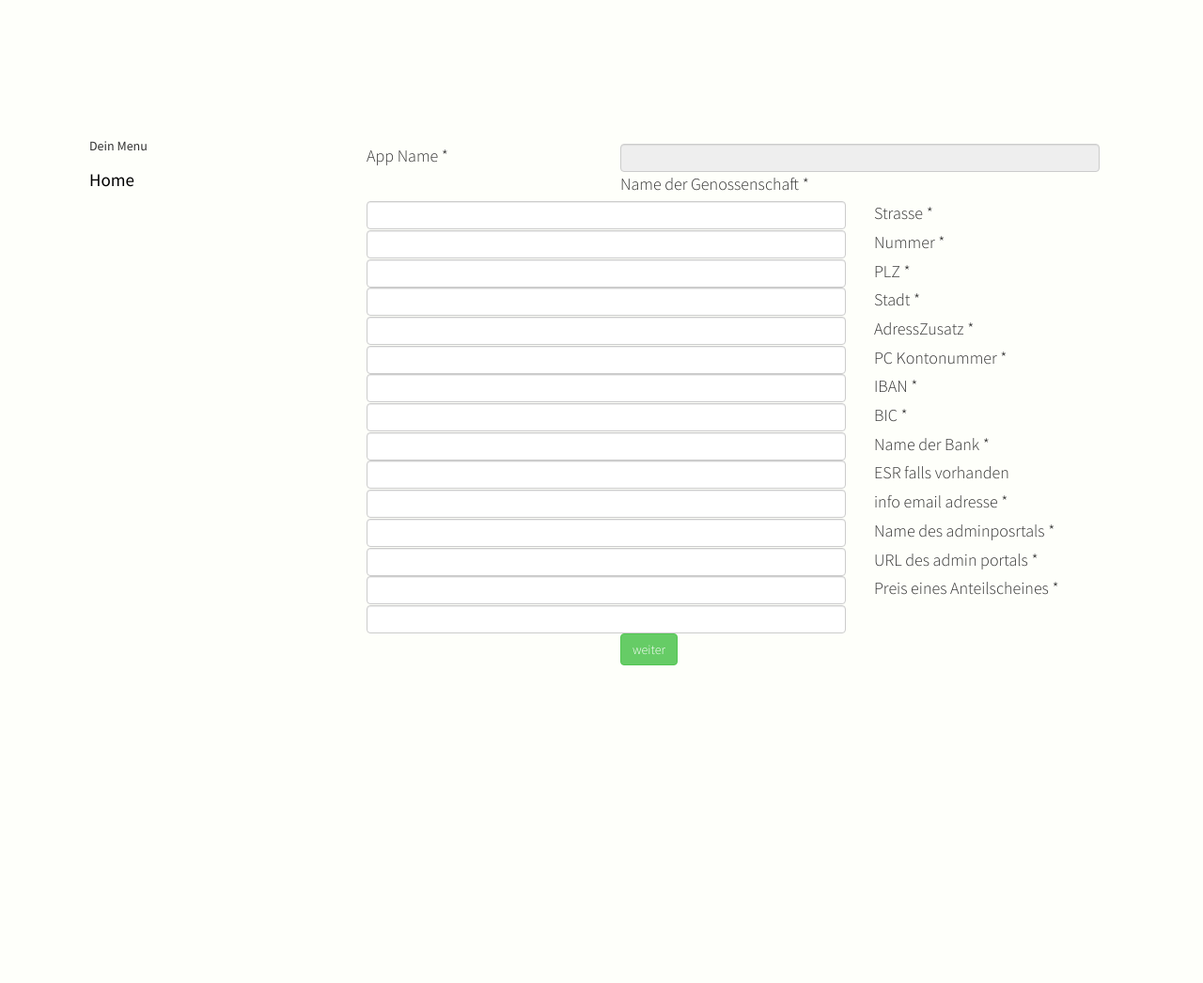
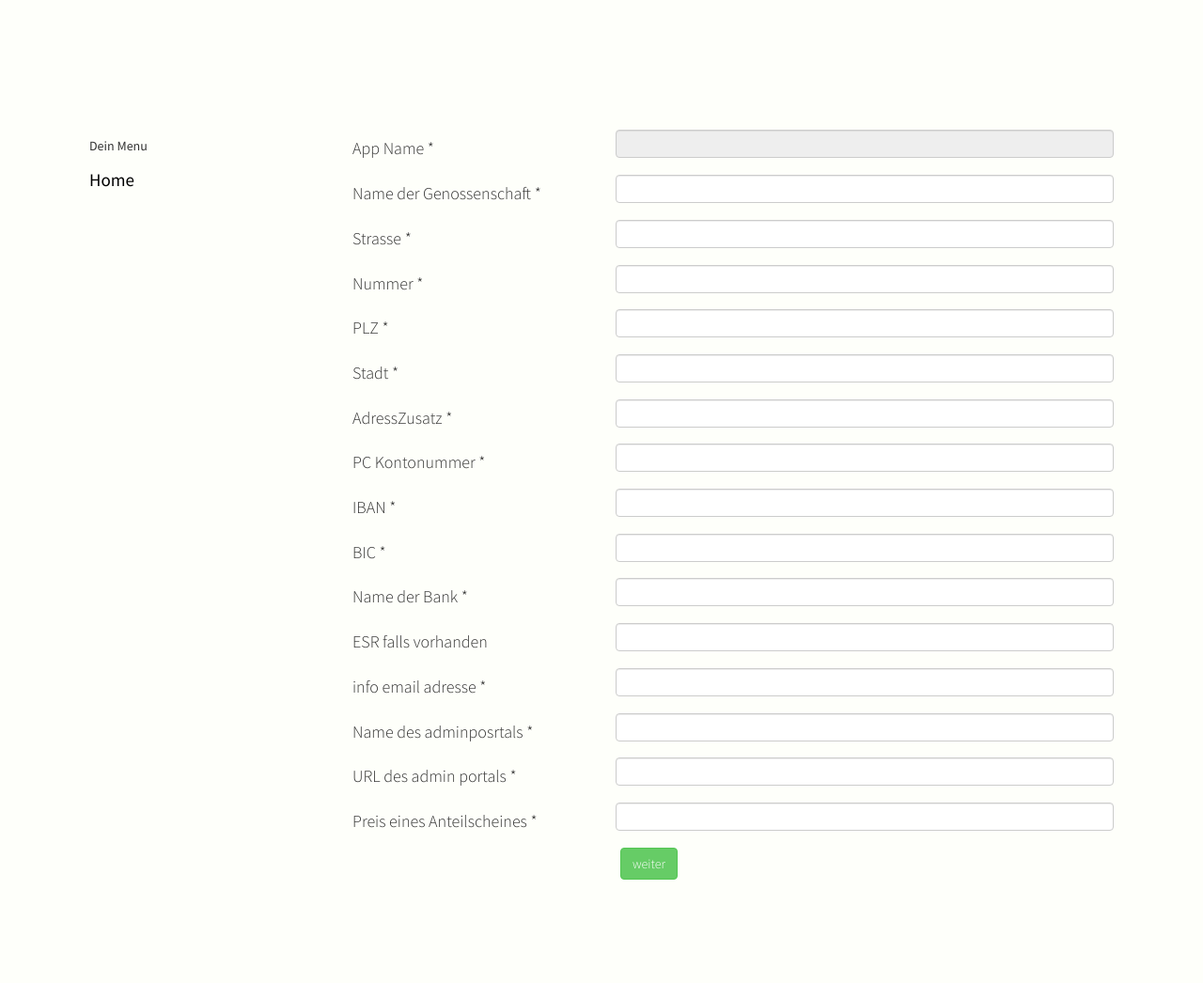
Before and after one commit to juntagrico/juntagrico-paas, a Django app: template adminconsole/templates/ck.html in a window 1280 px wide. Shown: the part 225-1271 px from the top of the page at 94% size. Before the commit the page ends 933 px from the top, so only its background shows below. Run offline with Django 3.2, Linux system fonts and the light colour scheme; the template is opened without the code that fills it: values that come from a table or form of the project are taken from there, others are empty; some libraries are stand-ins or nearby versions.

Commit message:
form fix

```diff
--- a/adminconsole/templates/ck.html
+++ b/adminconsole/templates/ck.html
@@ -2,7 +2,7 @@
 
 {% block content %}
 
-<form action="" method="post">
+<form action="" method="post" class="form-horizontal">
     {% csrf_token %}
 
     {% for field in form %}
```
